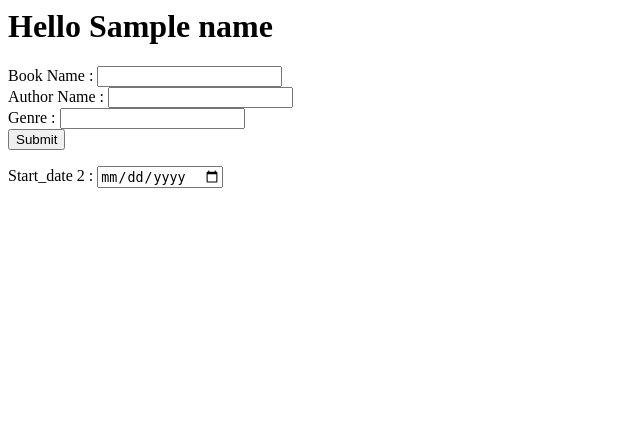
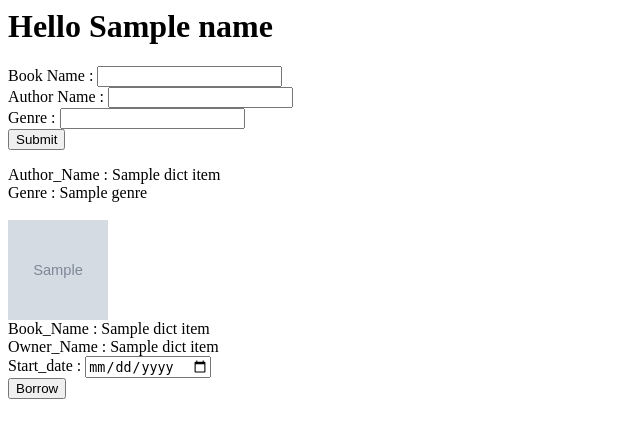
Before and after one commit to grim117reaper/Lib_django, a Django app: template templates/borrow_book/index.html in a window 1280 px wide. Shown: the top 438 px of the page, without its empty margins (0-640 px from the left). Run offline with Django 3.2, Linux system fonts and the light colour scheme; the template is opened without the code that fills it: most values are stand-ins (such as "Sample title", 1, 10 or a date in 2020); grey boxes marked "Sample" are stand-in pictures.

Commit message:
5th commit

```diff
--- a/templates/borrow_book/index.html
+++ b/templates/borrow_book/index.html
@@ -11,31 +11,20 @@
 {% for dict_item in parent_dict %}
 <form method = "post" action = "/borrow_book/success">
   {% csrf_token %}
-   {% for key, value in dict_item.items %}
-   {% if 'button' == key %}
-   <br /><input type = "submit" value = "Borrow">
-   {% elif 'Author_Name' == key %}
-   {{key}} : {{value}} <br />
-   {% elif 'Genre' == key %}
-   {{key}} : {{value}} <br />
-   {% elif 'Cover' == key %}
-   <br /><img src="{{MEDIA_URL}}{{value}}" width="100" height="100" /><br />
-   {% elif 'Book_Name' == key%}
-   {{key}} : {{value}} <br />
-   <input id="Book_Name" type="hidden" name="Book_Name" value="{{value}}">
-   {% elif '_id' in key%}
-   <input id = "Book_id" type = "hidden" name="Book_id" value="{{value}}">
-   {% elif 'Owner_Name' == key%}
-   {{key}} : {{value}} <br />
-   <input id="Owner_Name" type="hidden" name="Owner_Name" value="{{value}}">
-   {% elif 'Start_date' not in dict_item.keys%}
-    Start_date 2 : <input id="Start_date" type="date" name="Start_date"><br />
+   Author_Name : {{dict_item.Author_Name}} <br />
+   Genre : {{dict_item.Genre}} <br />
+   <br /><img src="{{MEDIA_URL}}{{dict_item.Cover}}" width="100" height="100" /><br />
+   Book_Name : {{dict_item.Book_Name}} <br />
+   <input id="Book_Name" type="hidden" name="Book_Name" value="{{dict_item.Book_Name}}">
+   <input id = "Book_id" type = "hidden" name="Book_id" value="{{dict_item.Book_id}}">
+   Owner_Name : {{dict_item.Owner_Name}} <br />
+   <input id="Owner_Name" type="hidden" name="Owner_Name" value="{{dict_item.Owner_Name }}">
+   {% if 'Start_date' not in dict_item.keys%}
+    Start_date : <input id="Start_date" type="date" name="Start_date"><br />
    {% elif 'Start_date' in dict_item.keys %}
-   {% if 'Start_date' == key %}
-      Start_date : <input id="Start_date" type="date" name="Start_date" min="{{dict_item.End_date}}"> <br />
+    Start_date : <input id="Start_date" type="date" name="Start_date" min="{{dict_item.End_date}}"> <br />
     {% endif %}
-   {% endif %}
-   {% endfor %}
+    <input type = "submit" value = "Borrow"><br />
  </form>
    <br />
    <br />
```
Also changed, not shown: db.sqlite3.
